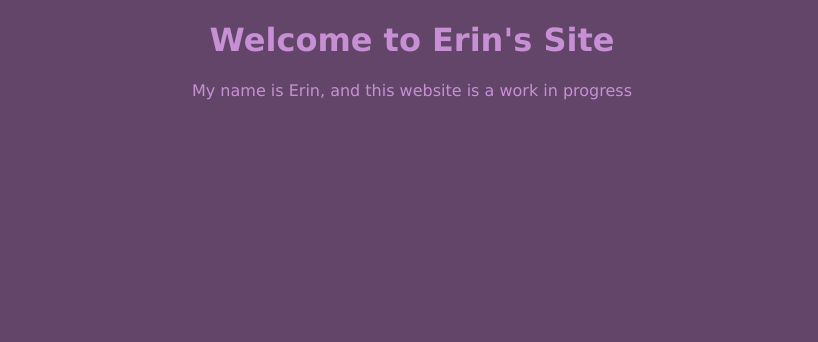
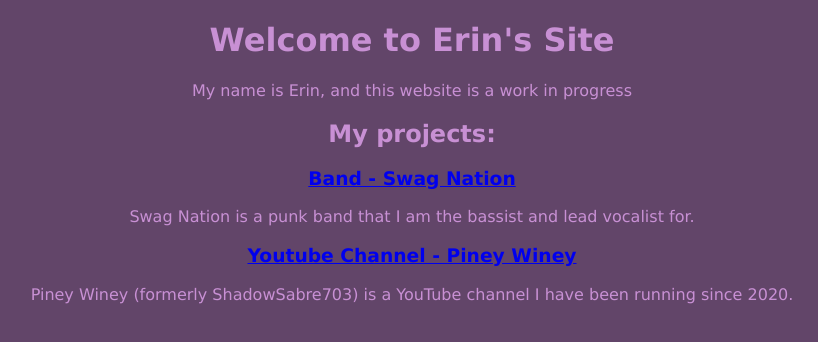
Before and after one commit to PineyWiney/PineyWiney.github.io, a plain HTML site: page index.html in a window 1280 px wide. Shown: the whole page, without its empty margins (228-1046 px from the left). Drawn offline with Linux system fonts and the light colour scheme.

Commit message:
added more cool stuff

```diff
--- a/index.html
+++ b/index.html
@@ -4,6 +4,15 @@
 <body>
 <h1>Welcome to Erin's Site</h1>
 <p>My name is Erin, and this website is a work in progress</p>
+
+<h2>My projects:</h2>
+
+<h3><a href="swagnationband.github.io" target="_blank">Band - Swag Nation</a></h3>
+<p>Swag Nation is a punk band that I am the bassist and lead vocalist for.</p>
+
+<h3><a href="https://www.youtube.com/@PineyWiney1186" target="_blank">Youtube Channel - Piney Winey</a></h3>
+<p>Piney Winey (formerly ShadowSabre703) is a YouTube channel I have been running since 2020.</p>
+
 </body>
 </head>
 <link rel="stylesheet" href="style.css">
--- a/style.css
+++ b/style.css
@@ -8,6 +8,16 @@
 	color: #c890d4;
 	text-align: center;
 }
+h2 {
+	font-family: verdana;
+	color: #c890d4;
+	text-align: center;
+}
+h3 {
+	font-family: verdana;
+	color: #c890d4;
+	text-align: center;
+}
 body {
 	background-color: #624569
 }
```
